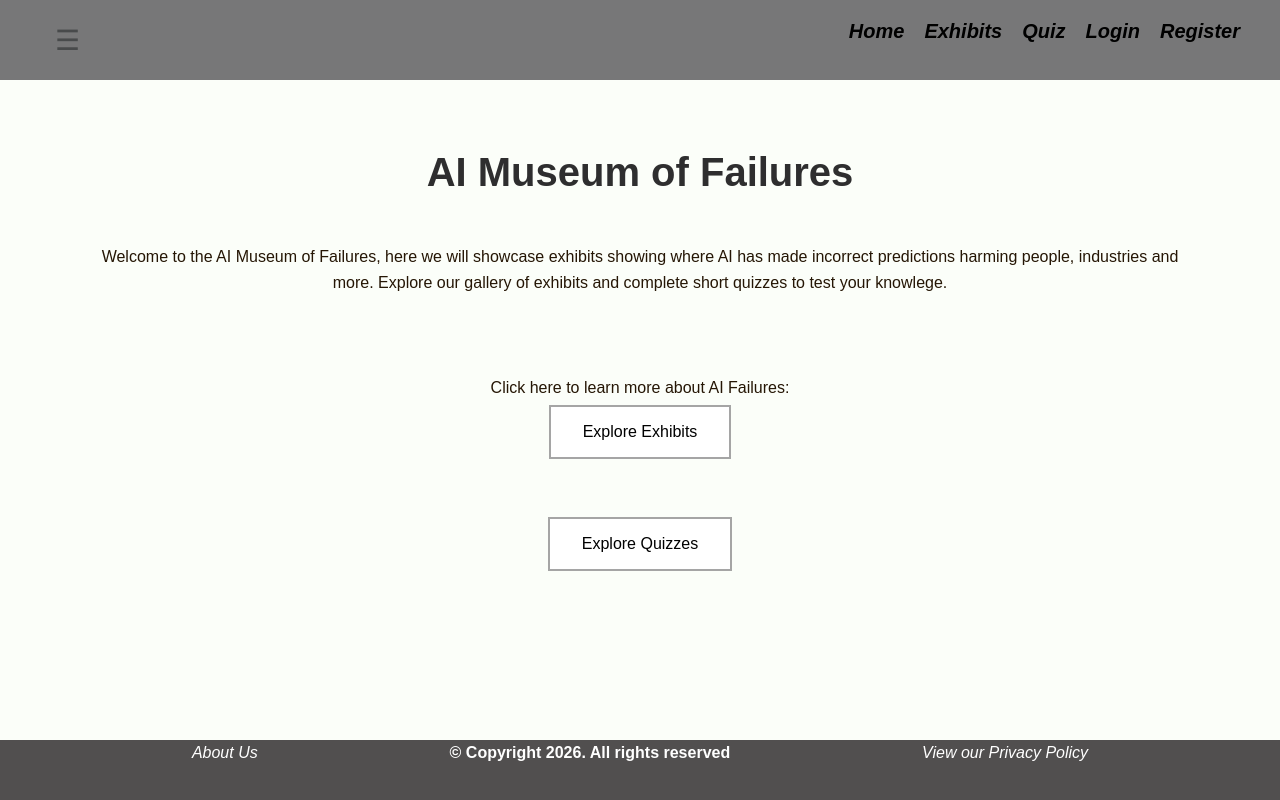
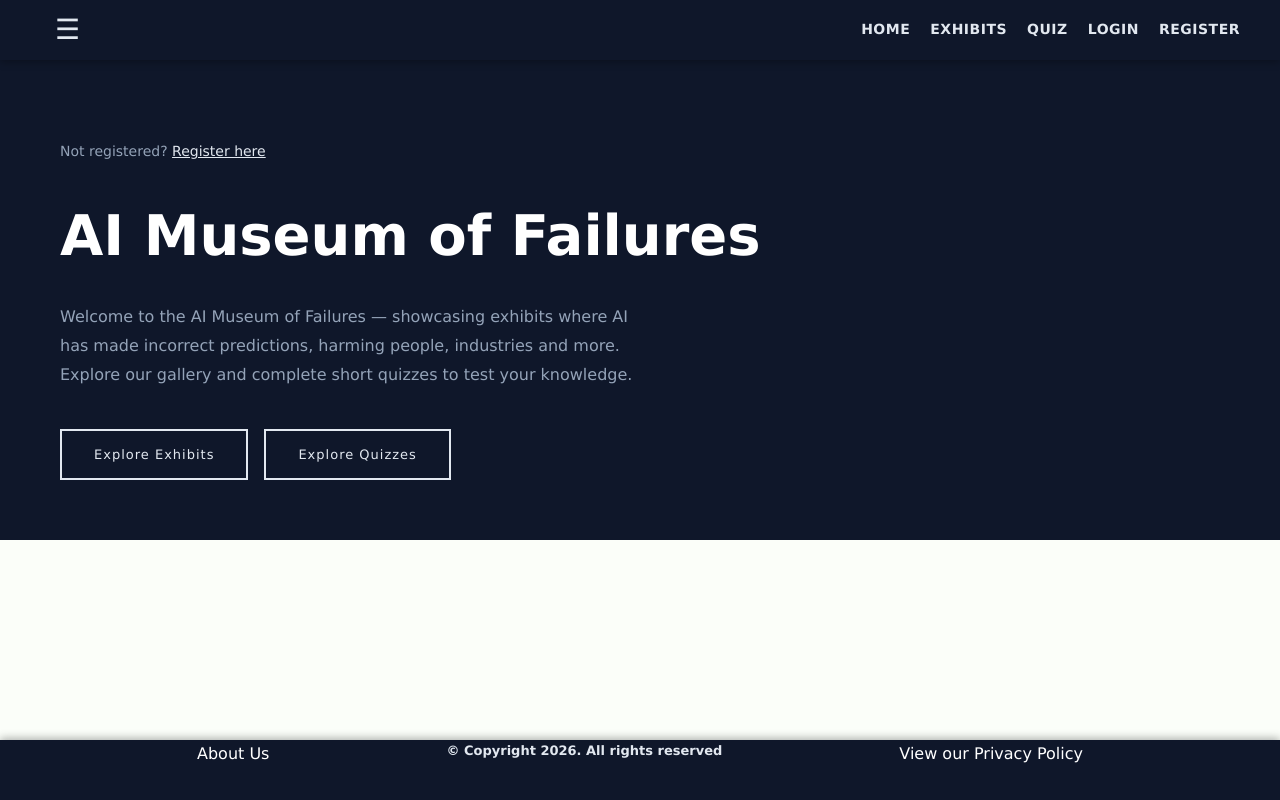
Before and after one commit to Smolleh/NewTeamProject, a Django app: page / in a window 1280 px wide. Run offline with Django 5.2, Linux system fonts and the light colour scheme.

Commit message:
Improving UI

```diff
--- a/museumProject/museumApp/static/js/edit_factor.js
+++ b/museumProject/museumApp/static/js/edit_factor.js
@@ -11,7 +11,7 @@ document.addEventListener("DOMContentLoaded", function() {
         .then(data => {
             document.getElementById('dataIssues').value = data.dataIssues || '';
             document.getElementById('designChoices').value = data.designChoices || '';
-            document.getElementById('organisationalOrGovernanceIssues').value = data.systemOutputs || '';
+            document.getElementById('organisationalOrGovernanceIssues').value = data.organisationalOrGovernanceIssues || '';
 
         })
         .catch(error => console.error(error));
@@ -46,7 +46,7 @@ form.addEventListener("submit", function(event) {
         }
         return response.json();
     })
-    .then(data => {
+    .then(() => {
         document.getElementById('message').innerText = "Edit saved";
     })
     .catch(error => {
--- a/museumProject/museumApp/static/js/edit_failure.js
+++ b/museumProject/museumApp/static/js/edit_failure.js
@@ -1,6 +1,6 @@
 
 document.addEventListener("DOMContentLoaded", function() {
-    fetch(`/api/exhibits/${exhibitId}/failure-description/edit`)
+    fetch(`/api/exhibits/${exhibitId}/failure-description/edit/`)
         .then(response => {
             if (!response.ok) {
                 throw new Error("Data not loaded");
@@ -30,7 +30,7 @@ form.addEventListener("submit", function(event) {
         whatWasAffected: document.getElementById('whatWasAffected').value
     };
 
-    fetch(`/api/exhibits/${exhibitId}/failure-description/edit`, {
+    fetch(`/api/exhibits/${exhibitId}/failure-description/edit/`, {
         method: "PUT",
         headers: {
             "Content-Type": "application/json",
@@ -46,7 +46,7 @@ form.addEventListener("submit", function(event) {
         }
         return response.json();
     })
-    .then(data => {
+    .then(() => {
         document.getElementById('message').innerText = "Edit saved";
     })
     .catch(error => {
--- a/museumProject/museumApp/static/styles.css
+++ b/museumProject/museumApp/static/styles.css
@@ -3,30 +3,39 @@
     padding: 0;
     margin: 0;
     box-sizing: border-box;
-    font-family: 'Poppins', sans-serif;
+    font-family: 'Verdana', sans-serif;
 
 }
 body{
     margin-top: 60px;
     background-color: #FBFEF9;
-    color: #251605;
-    line-height: 1.6;
-    padding: 80px;
+    color: #1a1a1a;
+    line-height: 1.7;
+    padding: 60px 40px;
 
 }
 
 p {
     font-size: 16px;
-    color: #251605;
+    color: #2e2e2e;
+    text-align: center;
+}
+
+section{
+    padding: 40px;
+    font-size: 15px;
+    text-align: center;
+    margin: 40px;
+}
+
+h1 {
+    font-size: clamp(24px, 5vw, 48px);
+    color: #1a1a1a;
+    font-style: bold;
     text-align: center;
 
 }
 
-section{
-    padding: 40px;
-    text-align: center;
-    margin: 40px;
-}
 
 /*****************************************base.html*******************************/
 .sidebar {
@@ -35,48 +44,53 @@ section{
     left:0;
     width: 260px;
     height: 100%;
-    background-color: #777778;
+    background-color: #0f172a;
     display: none;
     padding-top: 20px;
-    z-index: 1000;
-    box-shadow: 2px 0px 5px rgba(0, 0, 0, 0.5);
+    z-index: 1001;
+    box-shadow: 4px 0px 12px rgba(0, 0, 0, 0.4);
 }
 
 .sidebar a {
-    color: #fffefe;
+    color: #e2e8f0;
     display: block;
-    font-size: 18px;
+    font-size: 15px;
     text-decoration: none;
+    padding: 12px 20px;
     border-bottom: 1px solid #484a4b;
-    transition: background-color 0.3s ease;
+    transition: background-color 0.2s ease, padding-left 0.2s ease;
 
 }
 
 .side{
-    color: #ffffff;
-    font-size: 20px;
+    color: #e2e8f0;
+    font-size: 15px;
     margin-left: 15px;
     cursor: pointer;
     display: block;
-    width: 80%;
+    width: 100%;
     text-align: left;
-    border-bottom: 1px solid #484a4b;
-    border: none;
+    border-bottom: 1px solid #1e293b;
+    border-top: none;
+    border-left: none;
+    border-right: none;
     background: none;
     padding: 10px 15px;
-
+    transition: background-color 0.2s ease, padding-left 0.2s ease;
 }
 
 .side:hover {
-    background-color: #484a4b;
+    background-color: #1e293b;
+    padding-left: 28px;
 }
 
 .sidebar a:hover {
-    background-color: #484a4b;
+    background-color: #1e293b;
+    padding-left: 28px;
 }
 
 .top-bar {
-    background-color: #777778;
+    background-color: #0f172a;
     position: fixed;
     top: 0;
     left: 0;
@@ -85,37 +99,65 @@ section{
     display: flex;
     align-items: center;
     justify-content: flex-end;
-    padding: 40px 40px;
+    padding: 0px 40px;
     z-index: 999;
     gap: 20px;
+    box-shadow: 0 2px 8px rgba(0,0,0,0.3);
 }
 
 .top-bar a {
     display: flex;
-    text-align: right;
-    color: black;
-    font-weight: bold;
+    align-items: center;
+    color: #e2e8f0;
+    font-weight: 600;
     height: 100%;
-    font-size: 20px;
+    font-size: 14px;
+    text-decoration: none;
+    letter-spacing: 0.5px;
+    text-transform: uppercase;
+    transition: color 0.2s ease;
 }
 
 .top-bar a:hover {
     text-decoration: underline;
+    color: #94a3b8;
+}
+
+.logout-btn {
+    background: none;
+    border: none;
+    color: #e2e8f0;
+    font-weight: 600;
+    font-size: 14px;
+    font-family: inherit;
+    letter-spacing: 0.5px;
+    text-transform: uppercase;
+    cursor: pointer;
+    padding: 0;
+    height: 60px;
+    transition: color 0.2s ease;
+}
+
+.logout-btn:hover {
+    text-decoration: underline;
+    color: #94a3b8;
 }
 
 .menu{
     font-size: 28px;
     padding: 10px 15px;
-    color: #484a4b;
+    color: #e2e8f0;
     cursor: pointer;
     border: none;
     background: none;
     margin-right: auto;
-
+    border-radius: 4px;
+    transition: background-color 0.2s ease;
+    line-height: 1;
 }
 
 .menu:hover {
-    background-color: #484a4b;
+    background-color: #1e293b;
 
 }
 
@@ -127,7 +169,7 @@ section{
     left:0;
     width: 100%;
     height: 100%;
-    z-index: 999;
+    z-index: 1000;
     background-color: rgba(0, 0, 0, 0.5);
 }
 
@@ -136,17 +178,17 @@ section{
     left: 0;
     bottom: 0;
     width: 100%;
-    background-color: rgb(81, 79, 79);
-    align-items: flex;
+    background-color: #0f172a;
     display: flex;
     justify-content: space-evenly;
-    font-size: 16px;
+    padding: 0 20px;
     height: 60px;
+    box-shadow: 0 -2px 8px rgba(0,0,0,0.3);
 }
 
 .footer p {
-    color: #ffffff;
-    font-size: 16px;
+    color: #e2e8f0;
+    font-size: 13px;
     font-weight: bold;
 }
 
@@ -154,11 +196,13 @@ section{
     color: #ffffff;
     font-size: 16px;
     text-align: center;
+    text-decoration: none;
+    transition: color 0.2s ease;
 
 }
 
 .footer a:hover {
-    text-decoration: underline;
+    color: #94a3b8;
 }
 
 .row {
@@ -171,64 +215,86 @@ section{
 
 /*****************************************home.html*******************************/
 
+.hero {
+    background-color: #0f172a;
+    margin: -60px -40px 40px -40px;
+    padding: 80px 60px 60px 60px;
+}
+
+.hero-register {
+    font-size: 14px;
+    color: #94a3b8;
+    text-align: left;
+    margin-bottom: 24px;
+}
+
+.hero-register a {
+    color: #e2e8f0;
+    text-decoration: underline;
+}
+
+.hero-register a:hover {
+    color: #94a3b8;
+}
+
+.hero-title {
+    font-size: clamp(32px, 5vw, 56px);
+    color: #ffffff;
+    text-align: left;
+    margin-bottom: 20px;
+}
+
+.hero-text {
+    text-align: left;
+    color: #94a3b8;
+    font-size: 16px;
+    max-width: 600px;
+    margin-bottom: 40px;
+    line-height: 1.8;
+}
+
+.hero-buttons {
+    display: flex;
+    gap: 16px;
+    flex-wrap: wrap;
+}
+
 .home-button {
-    border: none;
-    color: white;
     padding: 16px 32px;
+    font-size: 13px;
+    font-weight: 500;
+    letter-spacing: 1px;
     text-align: center;
-    text-decoration: none;
     display: inline-block;
-    font-size: 16px;
-    margin: 4px 2px;
-    transition-duration: 0.4s;
     cursor: pointer;
-    background-color: white;
-    color: black;
-    border: 2px solid #a5a5a5;
-
-  }
-
+    background-color: transparent;
+    color: #e2e8f0;
+    border: 2px solid #e2e8f0;
+    transition: background-color 0.25s ease, color 0.25s ease;
+}
 
 .home-button:hover {
-    background-color: #a5a5a5;
-    color: white;
-  }
+    background-color: #e2e8f0;
+    color: #0f172a;
+}
 
-
-
-
-div a {
-    margin-top: 30 px;
-    text-align: center;
-    text-decoration: none;
-    display: block;
-    color: #ffffff;
-    font-style: italic;
-    margin-bottom: 50px ;
-}
 
 .intro p {
     margin-top: 40px;
     margin-bottom: 80px;
-
+    max-width: 640px;
+    margin-left: auto;
+    margin-right: auto;
+    font-size: 15px;
+    line-height: 1.8;
+    color: #444;
 }
-
-
-
-
-
 
 .column {
     flex: 1;
 }
 
-h1 {
-    font-size: clamp(20px, 5vw, 40px);
-    color: #2e2e2f;
-    font-style: bold;
-    text-align: center;
 
-}
 /*****************************************exhibits.html*******************************/
 
 .exhibits-grid{
@@ -356,18 +422,18 @@ h3 {
   }
 
   .management-card {
-    background: rgb(186, 174, 255);
+    background: #0f172a;
     border-radius: 12px;
     padding: 20px;
     border: 1px solid #e0e0e0;
     flex-direction: column;
     box-shadow: 0 4px 12px rgba(0, 0, 0, 0.2);
-    font-weight: bold;
-    font-size: 20px;
+    font-size: 16px;
+    text-decoration: none;
 }
 
 .management-card a {
-    color: black;
+    color: white;
 }
 
 
--- a/museumProject/museumApp/templates/pages/curator/create_artefact.html
+++ b/museumProject/museumApp/templates/pages/curator/create_artefact.html
@@ -7,7 +7,7 @@
 
 <h1> Create Artefact</h1>
 
-<form id="edit-ai-form" class="input-form">
+<form id="create-artefact-form" class="input-form">
 
     <textarea id="info" placeholder="info"></textarea>
     <textarea id="artefactDate" placeholder="artefactDate"></textarea>
--- a/museumProject/museumApp/templates/pages/home.html
+++ b/museumProject/museumApp/templates/pages/home.html
@@ -1,26 +1,22 @@
 
 {% extends "base.html" %}
-{%block content %}
+{% block content %}
 
-<h1>AI Museum of Failures</h1>
-<div class="intro">
-    <p>  Welcome to the AI Museum of Failures, here we will showcase exhibits showing where AI has made incorrect predictions harming people, industries and more.
-        Explore our gallery of exhibits and complete short quizzes to test your knowlege.
-    </p>
+<div class="hero">
+    {% if not user.is_authenticated %}
+        <p class="hero-register">Not registered? <a href="{% url 'register' %}">Register here</a></p>
+    {% endif %}
+    <h1 class="hero-title">AI Museum of Failures</h1>
+    <p class="hero-text">Welcome to the AI Museum of Failures — showcasing exhibits where AI has made incorrect predictions, harming people, industries and more. Explore our gallery and complete short quizzes to test your knowledge.</p>
+    <div class="hero-buttons">
+        <a href="{% url 'exhibits' %}"><button class="home-button">Explore Exhibits</button></a>
+        <a href="{% url 'quiz' %}"><button class="home-button">Explore Quizzes</button></a>
+    </div>
 </div>
 
-</p>
 <div>
-    <p> Click here to learn more about AI Failures:</P>
-    <a href="{% url 'exhibits' %}">
-        <button class="home-button">Explore Exhibits</button>
-    </a>
 
-    <a href="{% url 'quiz' %}">
-        <button class="home-button">Explore Quizzes</button>
-    </a>
+
 </div>
 
-
-
 {% endblock %}
```
